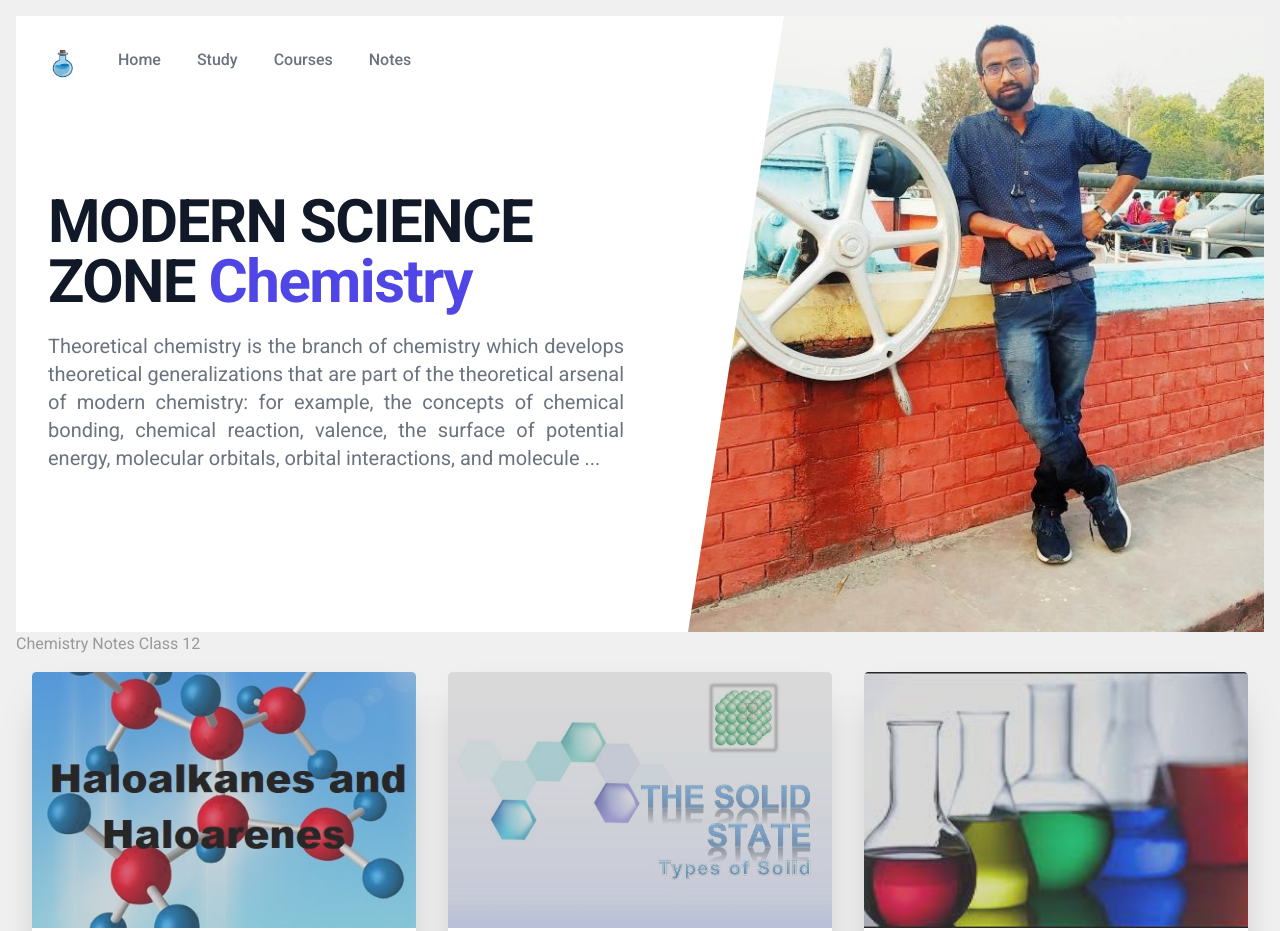
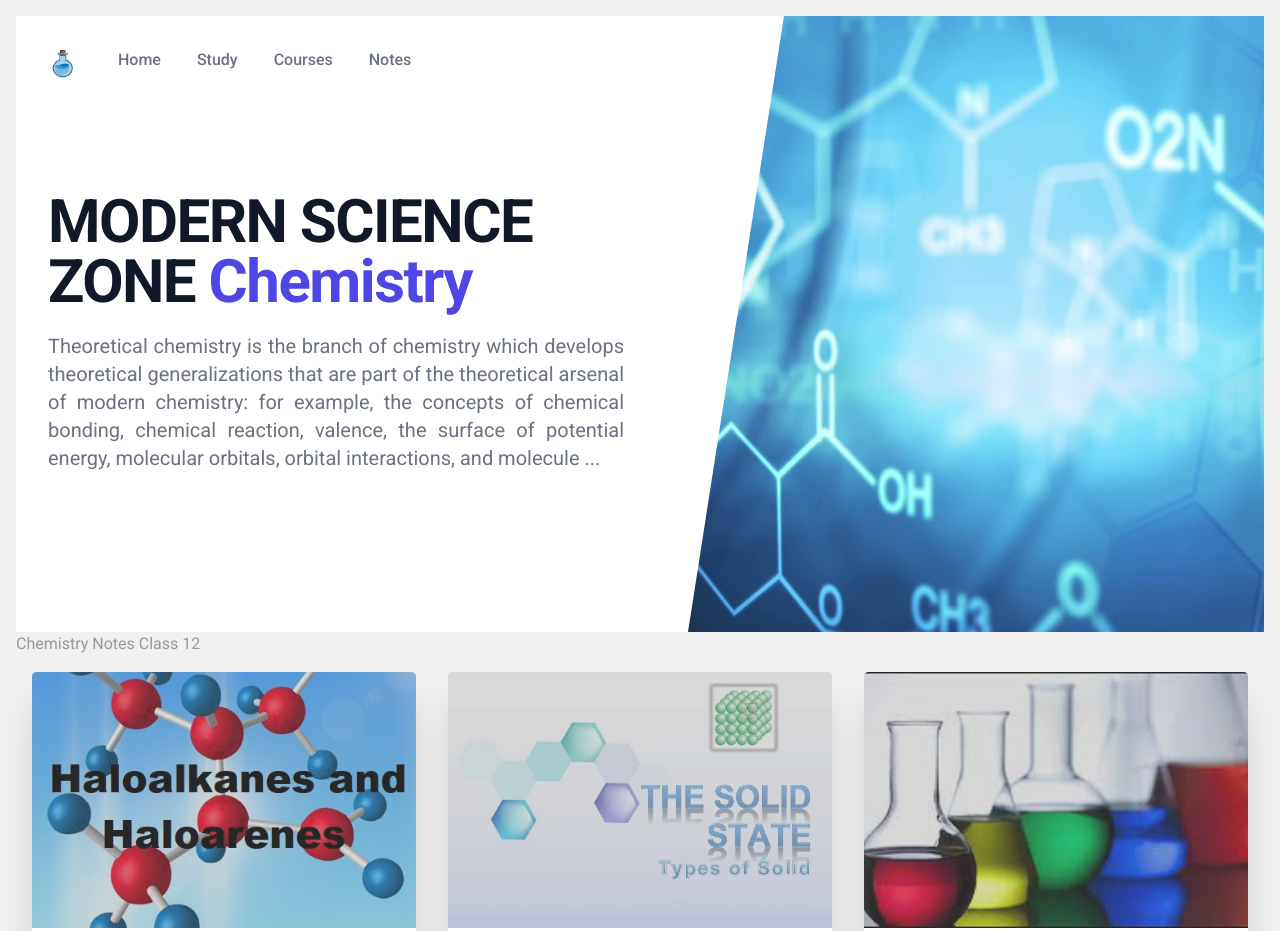
Before and after one commit to altiarx123/zone, a plain HTML site: page index.html in a window 1280 px wide. Shown: the top 931 px of the page. Drawn offline with nearby package versions, Linux system fonts and the light colour scheme.

Commit message:
Update index.html

```diff
--- a/index.html
+++ b/index.html
@@ -20,6 +20,7 @@
         }
     </script>
     <title>home</title>
+    <link rel = "icon" type = "image/png" href = "—Pngtree—illustration of a chemical bottle_4519131.png">
 </head>
 <body>
 <!-- This example requires Tailwind CSS v2.0+ -->
@@ -117,7 +118,7 @@
     </div>
   </div>
   <div class="lg:absolute lg:inset-y-0 lg:right-0 lg:w-1/2.5">
-    <img class="h-56 w-full object-cover sm:h-72 md:h-96 lg:w-full lg:h-full" src="WhatsApp Image 2022-01-19 at 11.50.34 AM.jpeg" alt="">
+    <img class="h-56 w-full object-cover sm:h-72 md:h-96 lg:w-full lg:h-full" src="912018.jpg" alt="">
   </div>
 </div>
   <h1>Chemistry Notes Class 12</h1>
```
